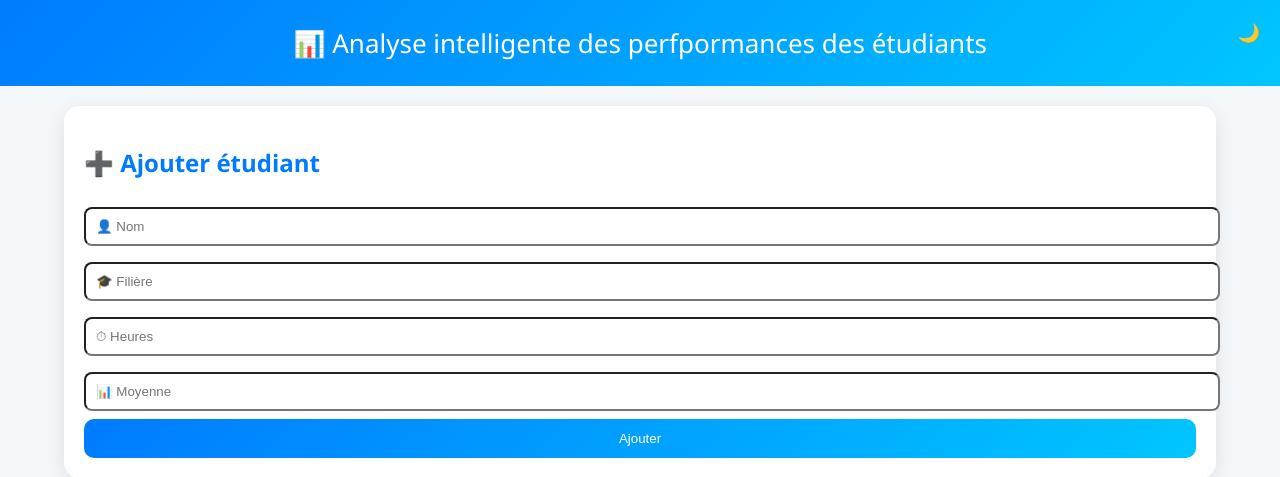
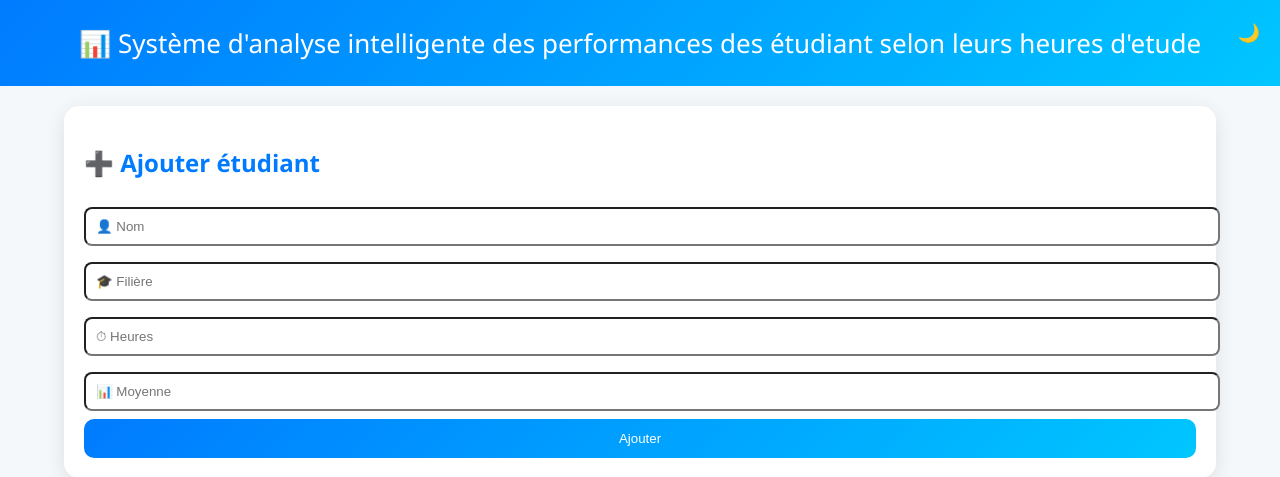
Before and after one commit to NGUELEFACK-PRINCESSE/student-analysis-app, a Flask app: page / in a window 1280 px wide. Shown: the top 477 px of the page. Run offline with Flask 3, Linux system fonts and the light colour scheme.

Commit message:
fix frontend

```diff
--- a/templates/index.html
+++ b/templates/index.html
@@ -140,7 +140,7 @@ canvas {
 <body>
 
 <header>
-📊 Analyse intelligente des perfpormances des étudiants
+📊 Système d'analyse intelligente des performances des étudiant selon leurs heures d'etude
 <span class="toggle" onclick="toggleMode()">🌙</span>
 </header>
 
```
